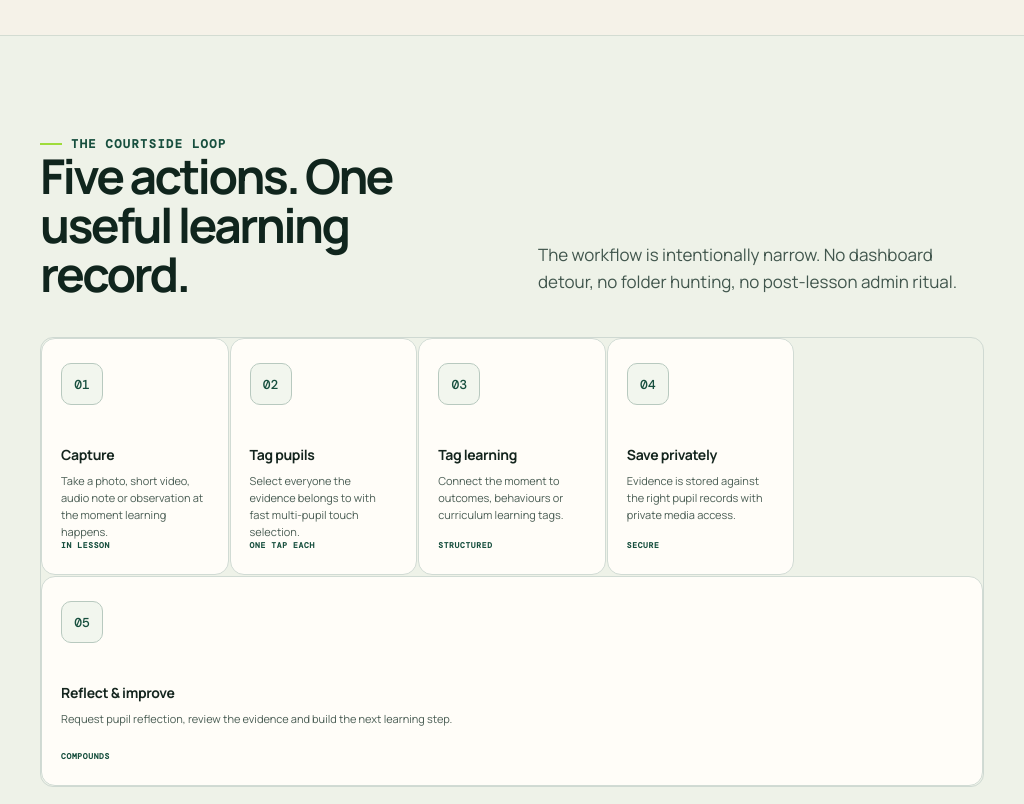
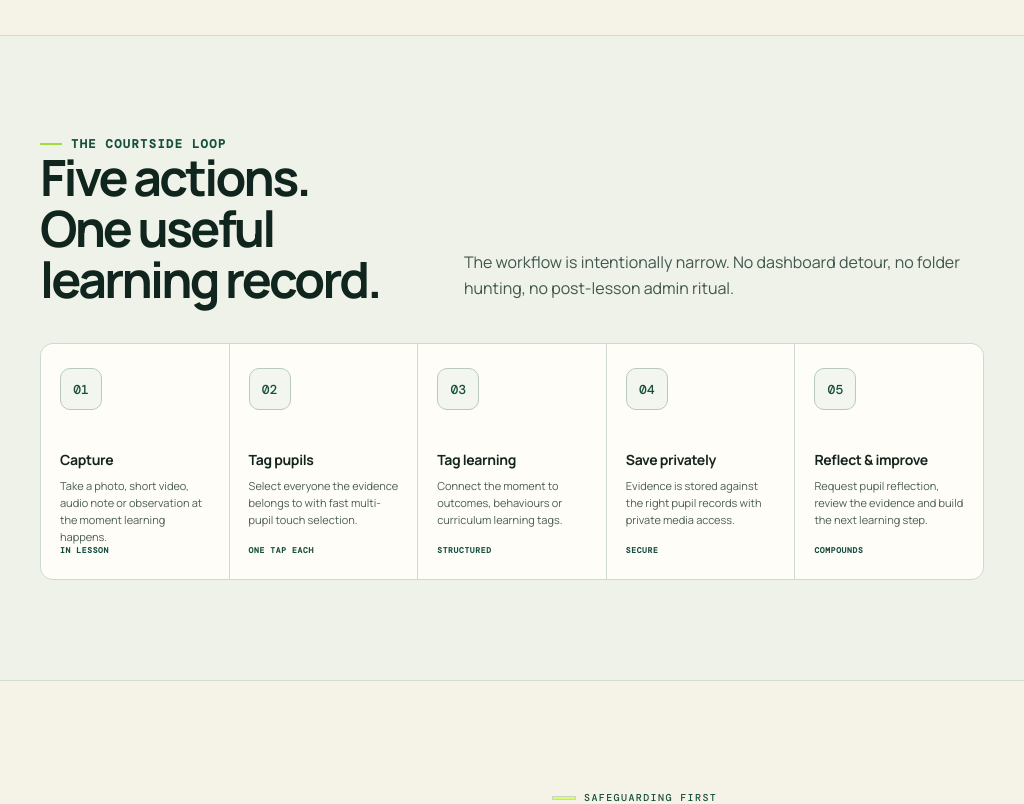
Before and after one commit to TSumerfield/sportfolio_app, a Next.js app: page / in a window 1024 px wide. Shown: the part 1660-2464 px from the top of the page. Built offline with nearby package versions, Linux system fonts and the light colour scheme.

Commit message:
Keep courtside loop five-column on iPad landscape

```diff
--- a/app/landing-polish.css
+++ b/app/landing-polish.css
@@ -1,6 +1,6 @@
 .landing{background:#f4f0e7;color:#18201c}.land-nav{background:#f4f0e7}.land-navlinks{color:#37423c}.land-navlinks a{opacity:1}.land-nav-cta{background:#123f32!important;color:#fff!important;border:1px solid #123f32;box-shadow:0 8px 24px rgba(18,63,50,.12)}.land-primary{background:#123f32!important;color:#fff!important;box-shadow:0 8px 24px rgba(18,63,50,.14)}.land-secondary{background:#fff;border-color:#d8d4ca;color:#202823}.land-lead,.land-section-head p,.problem p,.privacy-copy>p,.intelligence p,.pilot p{opacity:1}.land-lead{color:#4d5852}.land-section-head p{color:#525f58}.problem p{color:#59645e}.privacy-copy>p{color:#56615b}.intelligence p{color:#56615b}.landing .land-kicker{color:#174f3e}.land-footer{color:#606a64}
 
-/* Courtside Loop: high-contrast light treatment for iPad and desktop readability. */
+/* Courtside Loop: light, high-contrast treatment for iPad and desktop readability. */
 .landing .flow-wrap{background:#eef2e8!important;color:#14251e!important;border-top:1px solid rgba(18,63,50,.12);border-bottom:1px solid rgba(18,63,50,.12)}
 .landing .flow-wrap .land-kicker{color:#174f3e!important;font-size:12px;font-weight:800;letter-spacing:.12em}
 .landing .flow-wrap .land-kicker:before{background:#9fdc3b;box-shadow:none}
@@ -13,19 +13,17 @@
 .landing .flow-step p{color:#4a5d54!important;opacity:1!important}
 .landing .flow-time{color:#174f3e!important;font-weight:800}
 
-/* Courtside Loop: readability is prioritised over card density on iPad. */
 @media(min-width:951px) and (max-width:1240px){
   .flow-wrap .land-section{padding:76px 40px 84px}
-  .flow-wrap .land-section-head{grid-template-columns:1fr 1fr;gap:52px;margin-bottom:38px;align-items:end}
-  .flow-wrap .land-section-head h2{font-size:48px;line-height:1.02}
-  .flow-wrap .land-section-head p{font-size:17px;line-height:1.6;max-width:500px}
-  .flow{grid-template-columns:repeat(2,minmax(0,1fr));gap:14px;background:transparent!important;border:0;overflow:visible}
-  .flow-step{min-height:238px;border:1px solid #d1dbd4;border-radius:14px;padding:28px 30px;background:#fffdf8!important}
-  .flow-step:last-child{grid-column:1/-1;min-height:210px}
-  .flow-icon{width:48px;height:48px;margin-bottom:26px;font-size:14px}
-  .flow-step h3{font-size:24px;line-height:1.2;margin-bottom:10px}
-  .flow-step p{font-size:16px;line-height:1.55;max-width:520px}
-  .flow-time{font-size:11px;font-weight:800;letter-spacing:.08em}
+  .flow-wrap .land-section-head{grid-template-columns:.8fr 1.2fr;gap:44px;margin-bottom:38px;align-items:end}
+  .flow-wrap .land-section-head h2{font-size:50px;line-height:1.02}
+  .flow-wrap .land-section-head p{font-size:16px;line-height:1.6;max-width:520px}
+  .flow{grid-template-columns:repeat(5,minmax(0,1fr));gap:1px}
+  .flow-step{min-height:250px;padding:22px 18px}
+  .flow-icon{width:44px;height:44px;margin-bottom:30px;font-size:14px}
+  .flow-step h3{font-size:17px;line-height:1.2;margin-bottom:9px}
+  .flow-step p{font-size:13px;line-height:1.55}
+  .flow-time{font-size:9px;font-weight:800;letter-spacing:.08em}
 }
 
 @media(min-width:621px) and (max-width:950px){
```
